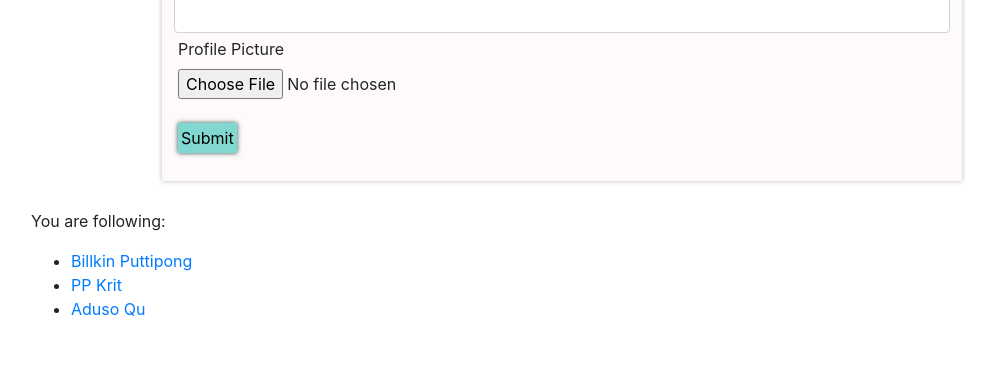
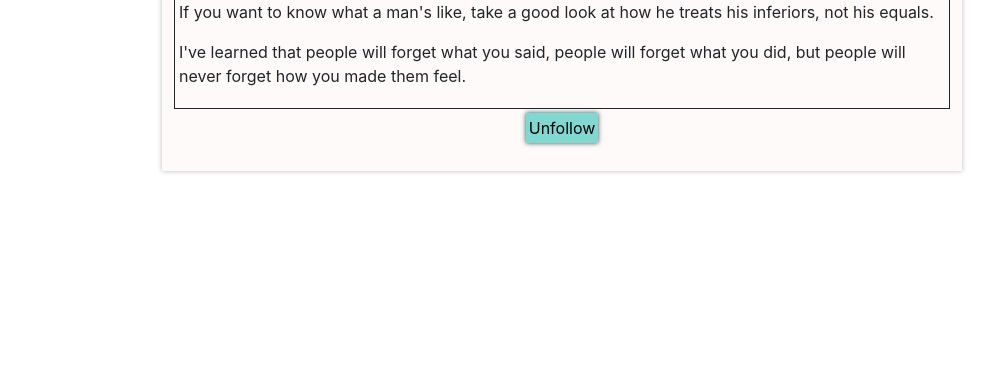
Before and after one commit to Aprilluabsinthe/Social-Network-Web-Application, a Django app: page /socialnetwork/profile_others in a window 1280 px wide. Shown: the part 659-1028 px from the top of the page, without its empty margins (78-1073 px from the left). After the commit the page ends 832 px from the top, so only its background shows below. Run offline with Django 3.2, Linux system fonts and the light colour scheme; the visitor is signed in with stand-in values (Sample User, id 1); some libraries are stand-ins or nearby versions.

Commit message:
add others profile page as template

```diff
--- a/hw4/socialnetwork/templates/socialnetwork/basewithnav.html
+++ b/hw4/socialnetwork/templates/socialnetwork/basewithnav.html
@@ -1,10 +1,11 @@
 {% extends "socialnetwork/base.html" %}
+
 {% block nav-bar %}
 <div align = "right" class="dropdown active">
     <button aria-expanded="false" aria-haspopup="true" class="btn btn-secondary dropdown-toggle"
             data-toggle="dropdown"
              type="button">
-            <span id ="id_show_nav_button">Menu</span>
+        <span id ="id_show_nav_button"></span>
     </button>
     <div aria-labelledby="dropdownMenuButton" class="dropdown-menu">
         <a class="dropdown-item" href="{% url 'globalstream' %}"> <span id="id_nav_global_stream">Global Stream</span></a>
@@ -14,4 +15,3 @@
     </div>
 </div>
 {% endblock %}
-</div>
--- a/hw4/socialnetwork/templates/socialnetwork/profile.html
+++ b/hw4/socialnetwork/templates/socialnetwork/profile.html
@@ -41,13 +41,13 @@
             <ul>
                 {% load static %}
                 <li>
-                    <a href="{% url 'profile'%}" id="id_profile_line_billkin">Billkin Puttipong</a>
+                    <a href="{% url 'profile_others' %}" id="id_profile_line_ppkrit">Ashly Ash</a>
                 </li>
                 <li>
-                    <a href="{% url 'profile' %}" id="id_profile_line_ppkrit">PP Krit</a>
+                    <a href="{% url 'profile_others'%}" id="id_profile_line_billkin">Billkin Puttipong</a>
                 </li>
                 <li>
-                    <a href="{% url 'profile' %}" id="id_profile_line_aduso">Aduso Qu</a>
+                    <a href="{% url 'profile_others' %}" id="id_profile_line_aduso">Aduso Qu</a>
                 </li>
             </ul>
         </div>
--- /dev/null
+++ b/hw4/socialnetwork/templates/socialnetwork/profile_others.html
@@ -0,0 +1,37 @@
+{% extends "socialnetwork/basewithnav.html" %}
+{% block user-info %}
+<div>
+        <span id="id_logged_in_user_name">
+            {{user.first_name}} {{user.last_name}} <br>
+        </span>
+</div>
+{% endblock %}
+
+{% block page-name %}
+<h1><span id="id_page_name">Profile Page For assly Ash</span></h1>
+{% endblock %}
+
+{% block content %}
+<div class="container">
+    <form method="post" action="profile_others">
+        <div class="mycontainer_light" style="width: 50rem;">
+            <div>
+                <span id="id_user_picture"></span>
+            </div>
+            <figure>
+                <img class="figure-img"
+                     src="https://icatcare.org/app/uploads/2018/07/Thinking-of-getting-a-cat.png"
+                     alt="Card image cap">
+            </figure>
+            <div id="id_user_bio" style="border:0.1rem solid">
+                <p >If you want to know what a man's like, take a good look at how he treats his inferiors, not his equals.</p>
+                <p>I've learned that people will forget what you said, people will forget what you did, but people will never forget how you made them feel.</p>
+            </div>
+            <div align="center">
+                <button id="id_unfollow" type="submit">Unfollow</button>
+            </div>
+        </div>
+    </form>
+
+</div>
+{% endblock %}
--- a/hw4/socialnetwork/urls.py
+++ b/hw4/socialnetwork/urls.py
@@ -6,7 +6,7 @@ urlpatterns = [
     path('globalstream', views.globalstream_action, name='globalstream'),
     path('followerstream', views.followerstream_action, name='followerstream'),
     path('profile', views.profile_action, name='profile'),
-    path('profile_others', views.profile_action, name='profile_others'),
+    path('profile_others', views.profile_others, name='profile_others'),
     path('delete/<int:id>', views.delete_action, name='delete'),
     path('edit/<int:id>', views.edit_action, name='edit'),
     path('login', views.login_action, name='login'),
--- a/hw4/socialnetwork/views.py
+++ b/hw4/socialnetwork/views.py
@@ -48,33 +48,10 @@ def globalstream_action(request):
 
 def profile_action(request):
     return render(request, 'socialnetwork/profile.html')
-    # if request.method == 'GET':
-    #     context = {'form': ProfileForm()}
-    #     return render(request, 'socialnetwork/profile.html', context)
-    #
-    # form = ProfileForm(request.POST)
-    # if not form.is_valid():
-    #     context = {'form': form}
-    #     return render(request, 'addrbook/create.html', context)
-    #
-    # my_entry = {}
-    # for field in ['last_name', 'first_name', 'birthday', 'children',
-    #               'address', 'city', 'state', 'zip_code', 'country',
-    #               'email', 'phone_number']:
-    #     my_entry[field] = form.cleaned_data[field]
-    #
-    # my_entry['created_by'] = request.user
-    # my_entry['creation_time'] = timezone.now()
-    # my_entry['updated_by'] = request.user
-    # my_entry['update_time'] = timezone.now()
-    #
-    # ENTRY_LIST.create(my_entry)
-    #
-    # message = 'Entry created'
-    # new_form = ProfileForm(my_entry)
-    # context = {'message': message, 'entry': my_entry, 'form': new_form}
-    # return render(request, 'addrbook/edit.html', context)
-    return render(request, 'socialnetwork/profile.html')
+
+
+def profile_others(request):
+    return render(request, 'socialnetwork/profile_others.html')
 
 
 @login_required
```
Also changed, not shown: hw4/README.md. Lines whose indentation alone changed are shown as unchanged.
